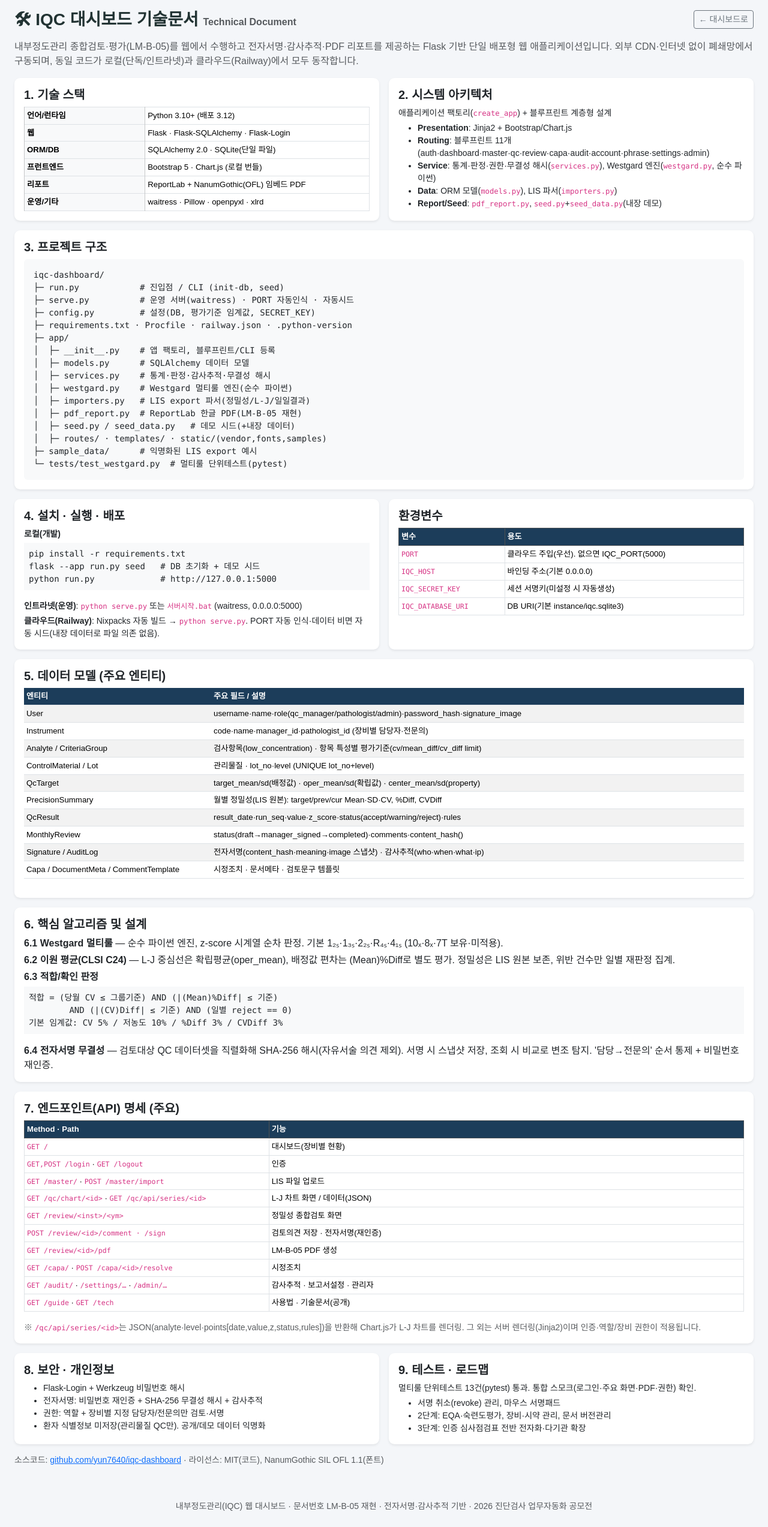
After one commit to yun7640/iqc-dashboard, a Flask app: page /tech in a window 1280 px wide. The commit adds this page. Shown: the whole page at 60% size. Run offline with Flask 3, Linux system fonts and the light colour scheme; data that the repository does not hold is empty; some libraries are stand-ins or nearby versions.

Commit message:
기술문서(Technical Document) 페이지 추가: 상단 '🛠 기술문서' 메뉴 + 공개 /tech 링크

```diff
--- a/app/routes/dashboard.py
+++ b/app/routes/dashboard.py
@@ -40,3 +40,9 @@ def index():
 def guide():
     """IQC 대시보드 사용법(공개 페이지). 로그인 없이도 열람 가능."""
     return render_template("guide.html")
+
+
+@bp.route("/tech")
+def tech():
+    """IQC 대시보드 기술문서(공개 페이지). 로그인 없이도 열람 가능."""
+    return render_template("tech.html")
--- a/app/templates/base.html
+++ b/app/templates/base.html
@@ -35,6 +35,7 @@
         {% endif %}
         <li class="nav-item"><a class="nav-link" href="{{ url_for('audit.index') }}">감사추적</a></li>
         <li class="nav-item"><a class="nav-link" href="{{ url_for('dashboard.guide') }}">📖 사용법</a></li>
+        <li class="nav-item"><a class="nav-link" href="{{ url_for('dashboard.tech') }}">🛠 기술문서</a></li>
       </ul>
       <a class="nav-link d-inline text-white me-2" href="{{ url_for('account.index') }}">✒ 내 서명</a>
       <span class="navbar-text text-white me-3">
--- /dev/null
+++ b/app/templates/tech.html
@@ -0,0 +1,163 @@
+{% extends "base.html" %}
+{% block title %}IQC 대시보드 기술문서{% endblock %}
+{% block content %}
+<div class="mb-3 d-flex align-items-center justify-content-between flex-wrap">
+  <h3 class="fw-bold mb-0">🛠 IQC 대시보드 기술문서 <small class="text-muted fs-6">Technical Document</small></h3>
+  <a class="btn btn-sm btn-outline-secondary" href="{{ url_for('dashboard.index') if current_user.is_authenticated else url_for('auth.login') }}">← 대시보드로</a>
+</div>
+<p class="text-muted">내부정도관리 종합검토·평가(LM-B-05)를 웹에서 수행하고 전자서명·감사추적·PDF 리포트를 제공하는 Flask 기반 단일 배포형 웹 애플리케이션입니다. 외부 CDN·인터넷 없이 폐쇄망에서 구동되며, 동일 코드가 로컬(단독/인트라넷)과 클라우드(Railway)에서 모두 동작합니다.</p>
+
+<div class="row g-3">
+  <!-- 1. 기술 스택 -->
+  <div class="col-lg-6"><div class="card shadow-sm h-100"><div class="card-body">
+    <h5 class="fw-bold">1. 기술 스택</h5>
+    <table class="table table-sm table-bordered align-middle mb-0">
+      <tbody>
+        <tr><th class="table-light" style="width:35%">언어/런타임</th><td>Python 3.10+ (배포 3.12)</td></tr>
+        <tr><th class="table-light">웹</th><td>Flask · Flask-SQLAlchemy · Flask-Login</td></tr>
+        <tr><th class="table-light">ORM/DB</th><td>SQLAlchemy 2.0 · SQLite(단일 파일)</td></tr>
+        <tr><th class="table-light">프런트엔드</th><td>Bootstrap 5 · Chart.js (로컬 번들)</td></tr>
+        <tr><th class="table-light">리포트</th><td>ReportLab + NanumGothic(OFL) 임베드 PDF</td></tr>
+        <tr><th class="table-light">운영/기타</th><td>waitress · Pillow · openpyxl · xlrd</td></tr>
+      </tbody>
+    </table>
+  </div></div></div>
+
+  <!-- 2. 아키텍처 -->
+  <div class="col-lg-6"><div class="card shadow-sm h-100"><div class="card-body">
+    <h5 class="fw-bold">2. 시스템 아키텍처</h5>
+    <p class="small mb-1">애플리케이션 팩토리(<code>create_app</code>) + 블루프린트 계층형 설계</p>
+    <ul class="small mb-0">
+      <li><b>Presentation</b>: Jinja2 + Bootstrap/Chart.js</li>
+      <li><b>Routing</b>: 블루프린트 11개(auth·dashboard·master·qc·review·capa·audit·account·phrase·settings·admin)</li>
+      <li><b>Service</b>: 통계·판정·권한·무결성 해시(<code>services.py</code>), Westgard 엔진(<code>westgard.py</code>, 순수 파이썬)</li>
+      <li><b>Data</b>: ORM 모델(<code>models.py</code>), LIS 파서(<code>importers.py</code>)</li>
+      <li><b>Report/Seed</b>: <code>pdf_report.py</code>, <code>seed.py</code>+<code>seed_data.py</code>(내장 데모)</li>
+    </ul>
+  </div></div></div>
+</div>
+
+<!-- 3. 프로젝트 구조 -->
+<div class="card shadow-sm my-3"><div class="card-body">
+  <h5 class="fw-bold">3. 프로젝트 구조</h5>
+<pre class="bg-light p-3 small mb-0" style="border-radius:6px;">iqc-dashboard/
+├─ run.py            # 진입점 / CLI (init-db, seed)
+├─ serve.py          # 운영 서버(waitress) · PORT 자동인식 · 자동시드
+├─ config.py         # 설정(DB, 평가기준 임계값, SECRET_KEY)
+├─ requirements.txt · Procfile · railway.json · .python-version
+├─ app/
+│  ├─ __init__.py    # 앱 팩토리, 블루프린트/CLI 등록
+│  ├─ models.py      # SQLAlchemy 데이터 모델
+│  ├─ services.py    # 통계·판정·감사추적·무결성 해시
+│  ├─ westgard.py    # Westgard 멀티룰 엔진(순수 파이썬)
+│  ├─ importers.py   # LIS export 파서(정밀성/L-J/일일결과)
+│  ├─ pdf_report.py  # ReportLab 한글 PDF(LM-B-05 재현)
+│  ├─ seed.py / seed_data.py   # 데모 시드(+내장 데이터)
+│  ├─ routes/ · templates/ · static/(vendor,fonts,samples)
+├─ sample_data/      # 익명화된 LIS export 예시
+└─ tests/test_westgard.py  # 멀티룰 단위테스트(pytest)</pre>
+</div></div>
+
+<!-- 4. 설치·배포 -->
+<div class="row g-3">
+  <div class="col-lg-6"><div class="card shadow-sm h-100"><div class="card-body">
+    <h5 class="fw-bold">4. 설치 · 실행 · 배포</h5>
+    <p class="small mb-1"><b>로컬(개발)</b></p>
+<pre class="bg-light p-2 small">pip install -r requirements.txt
+flask --app run.py seed   # DB 초기화 + 데모 시드
+python run.py             # http://127.0.0.1:5000</pre>
+    <p class="small mb-1"><b>인트라넷(운영)</b>: <code>python serve.py</code> 또는 <code>서버시작.bat</code> (waitress, 0.0.0.0:5000)</p>
+    <p class="small mb-0"><b>클라우드(Railway)</b>: Nixpacks 자동 빌드 → <code>python serve.py</code>. PORT 자동 인식·데이터 비면 자동 시드(내장 데이터로 파일 의존 없음).</p>
+  </div></div></div>
+
+  <div class="col-lg-6"><div class="card shadow-sm h-100"><div class="card-body">
+    <h5 class="fw-bold">환경변수</h5>
+    <table class="table table-sm table-bordered align-middle mb-0">
+      <thead class="table-dark"><tr><th>변수</th><th>용도</th></tr></thead>
+      <tbody>
+        <tr><td><code>PORT</code></td><td>클라우드 주입(우선). 없으면 IQC_PORT(5000)</td></tr>
+        <tr><td><code>IQC_HOST</code></td><td>바인딩 주소(기본 0.0.0.0)</td></tr>
+        <tr><td><code>IQC_SECRET_KEY</code></td><td>세션 서명키(미설정 시 자동생성)</td></tr>
+        <tr><td><code>IQC_DATABASE_URI</code></td><td>DB URI(기본 instance/iqc.sqlite3)</td></tr>
+      </tbody>
+    </table>
+  </div></div></div>
+</div>
+
+<!-- 5. 데이터 모델 -->
+<div class="card shadow-sm my-3"><div class="card-body">
+  <h5 class="fw-bold">5. 데이터 모델 (주요 엔티티)</h5>
+  <table class="table table-sm table-striped align-middle">
+    <thead><tr><th style="width:26%">엔티티</th><th>주요 필드 / 설명</th></tr></thead>
+    <tbody>
+      <tr><td>User</td><td>username·name·role(qc_manager/pathologist/admin)·password_hash·signature_image</td></tr>
+      <tr><td>Instrument</td><td>code·name·manager_id·pathologist_id (장비별 담당자·전문의)</td></tr>
+      <tr><td>Analyte / CriteriaGroup</td><td>검사항목(low_concentration) · 항목 특성별 평가기준(cv/mean_diff/cv_diff limit)</td></tr>
+      <tr><td>ControlMaterial / Lot</td><td>관리물질 · lot_no·level (UNIQUE lot_no+level)</td></tr>
+      <tr><td>QcTarget</td><td>target_mean/sd(배정값) · oper_mean/sd(확립값) · center_mean/sd(property)</td></tr>
+      <tr><td>PrecisionSummary</td><td>월별 정밀성(LIS 원본): target/prev/cur Mean·SD·CV, %Diff, CVDiff</td></tr>
+      <tr><td>QcResult</td><td>result_date·run_seq·value·z_score·status(accept/warning/reject)·rules</td></tr>
+      <tr><td>MonthlyReview</td><td>status(draft→manager_signed→completed)·comments·content_hash()</td></tr>
+      <tr><td>Signature / AuditLog</td><td>전자서명(content_hash·meaning·image 스냅샷) · 감사추적(who·when·what·ip)</td></tr>
+      <tr><td>Capa / DocumentMeta / CommentTemplate</td><td>시정조치 · 문서메타 · 검토문구 템플릿</td></tr>
+    </tbody>
+  </table>
+</div></div>
+
+<!-- 6. 핵심 알고리즘 -->
+<div class="card shadow-sm my-3"><div class="card-body">
+  <h5 class="fw-bold">6. 핵심 알고리즘 및 설계</h5>
+  <p class="mb-1"><b>6.1 Westgard 멀티룰</b> — 순수 파이썬 엔진, z-score 시계열 순차 판정. 기본 1₂ₛ·1₃ₛ·2₂ₛ·R₄ₛ·4₁ₛ (10ₓ·8ₓ·7T 보유·미적용).</p>
+  <p class="mb-1"><b>6.2 이원 평균(CLSI C24)</b> — L-J 중심선은 확립평균(oper_mean), 배정값 편차는 (Mean)%Diff로 별도 평가. 정밀성은 LIS 원본 보존, 위반 건수만 일별 재판정 집계.</p>
+  <p class="mb-1"><b>6.3 적합/확인 판정</b></p>
+<pre class="bg-light p-2 small">적합 = (당월 CV ≤ 그룹기준) AND (|(Mean)%Diff| ≤ 기준)
+        AND (|(CV)Diff| ≤ 기준) AND (일별 reject == 0)
+기본 임계값: CV 5% / 저농도 10% / %Diff 3% / CVDiff 3%</pre>
+  <p class="mb-0"><b>6.4 전자서명 무결성</b> — 검토대상 QC 데이터셋을 직렬화해 SHA-256 해시(자유서술 의견 제외). 서명 시 스냅샷 저장, 조회 시 비교로 변조 탐지. '담당→전문의' 순서 통제 + 비밀번호 재인증.</p>
+</div></div>
+
+<!-- 7. 엔드포인트 -->
+<div class="card shadow-sm my-3"><div class="card-body">
+  <h5 class="fw-bold">7. 엔드포인트(API) 명세 (주요)</h5>
+  <table class="table table-sm table-bordered align-middle small">
+    <thead class="table-dark"><tr><th style="width:34%">Method · Path</th><th>기능</th></tr></thead>
+    <tbody>
+      <tr><td><code>GET /</code></td><td>대시보드(장비별 현황)</td></tr>
+      <tr><td><code>GET,POST /login</code> · <code>GET /logout</code></td><td>인증</td></tr>
+      <tr><td><code>GET /master/</code> · <code>POST /master/import</code></td><td>LIS 파일 업로드</td></tr>
+      <tr><td><code>GET /qc/chart/&lt;id&gt;</code> · <code>GET /qc/api/series/&lt;id&gt;</code></td><td>L-J 차트 화면 / 데이터(JSON)</td></tr>
+      <tr><td><code>GET /review/&lt;inst&gt;/&lt;ym&gt;</code></td><td>정밀성 종합검토 화면</td></tr>
+      <tr><td><code>POST /review/&lt;id&gt;/comment · /sign</code></td><td>검토의견 저장 · 전자서명(재인증)</td></tr>
+      <tr><td><code>GET /review/&lt;id&gt;/pdf</code></td><td>LM-B-05 PDF 생성</td></tr>
+      <tr><td><code>GET /capa/</code> · <code>POST /capa/&lt;id&gt;/resolve</code></td><td>시정조치</td></tr>
+      <tr><td><code>GET /audit/</code> · <code>/settings/…</code> · <code>/admin/…</code></td><td>감사추적 · 보고서설정 · 관리자</td></tr>
+      <tr><td><code>GET /guide</code> · <code>GET /tech</code></td><td>사용법 · 기술문서(공개)</td></tr>
+    </tbody>
+  </table>
+  <p class="small text-muted mb-0">※ <code>/qc/api/series/&lt;id&gt;</code>는 JSON(analyte·level·points[date,value,z,status,rules])을 반환해 Chart.js가 L-J 차트를 렌더링. 그 외는 서버 렌더링(Jinja2)이며 인증·역할/장비 권한이 적용됩니다.</p>
+</div></div>
+
+<!-- 8. 보안·테스트 -->
+<div class="row g-3">
+  <div class="col-lg-6"><div class="card shadow-sm h-100"><div class="card-body">
+    <h5 class="fw-bold">8. 보안 · 개인정보</h5>
+    <ul class="small mb-0">
+      <li>Flask-Login + Werkzeug 비밀번호 해시</li>
+      <li>전자서명: 비밀번호 재인증 + SHA-256 무결성 해시 + 감사추적</li>
+      <li>권한: 역할 + 장비별 지정 담당자/전문의만 검토·서명</li>
+      <li>환자 식별정보 미저장(관리물질 QC만). 공개/데모 데이터 익명화</li>
+    </ul>
+  </div></div></div>
+  <div class="col-lg-6"><div class="card shadow-sm h-100"><div class="card-body">
+    <h5 class="fw-bold">9. 테스트 · 로드맵</h5>
+    <p class="small mb-1">멀티룰 단위테스트 13건(pytest) 통과. 통합 스모크(로그인·주요 화면·PDF·권한) 확인.</p>
+    <ul class="small mb-0">
+      <li>서명 취소(revoke) 관리, 마우스 서명패드</li>
+      <li>2단계: EQA·숙련도평가, 장비·시약 관리, 문서 버전관리</li>
+      <li>3단계: 인증 심사점검표 전반 전자화·다기관 확장</li>
+    </ul>
+  </div></div></div>
+</div>
+
+<p class="small text-muted mt-3">소스코드: <a href="https://github.com/yun7640/iqc-dashboard">github.com/yun7640/iqc-dashboard</a> · 라이선스: MIT(코드), NanumGothic SIL OFL 1.1(폰트)</p>
+{% endblock %}
```
